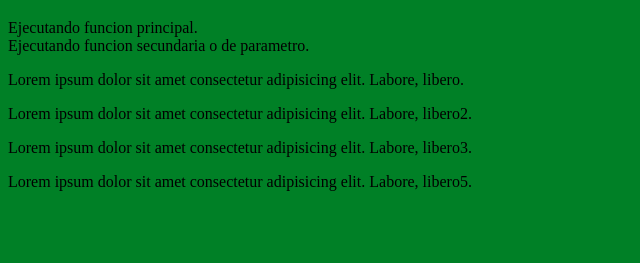
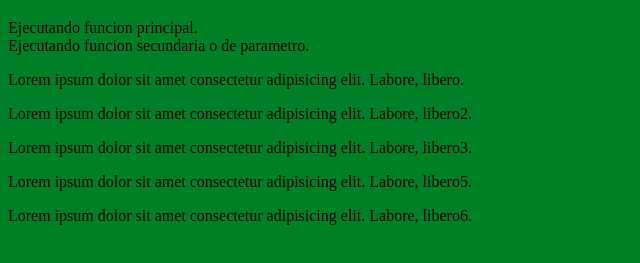
Before and after one commit to Edrson/practica1SA, a plain HTML site: page index.html in a window 1280 px wide. Shown: the part 61-324 px from the top of the page, without its empty margins (0-640 px from the left). Drawn offline with Linux system fonts and the light colour scheme.

Commit message:
se agrega parrafo 6

```diff
--- a/index.html
+++ b/index.html
@@ -19,6 +19,7 @@
 		<p>Lorem ipsum dolor sit amet consectetur adipisicing elit. Labore, libero2.</p>
 		<p>Lorem ipsum dolor sit amet consectetur adipisicing elit. Labore, libero3.</p>
 		<p>Lorem ipsum dolor sit amet consectetur adipisicing elit. Labore, libero5.</p>
+		<p>Lorem ipsum dolor sit amet consectetur adipisicing elit. Labore, libero6.</p>
 	</div>
 </div>
 
```
